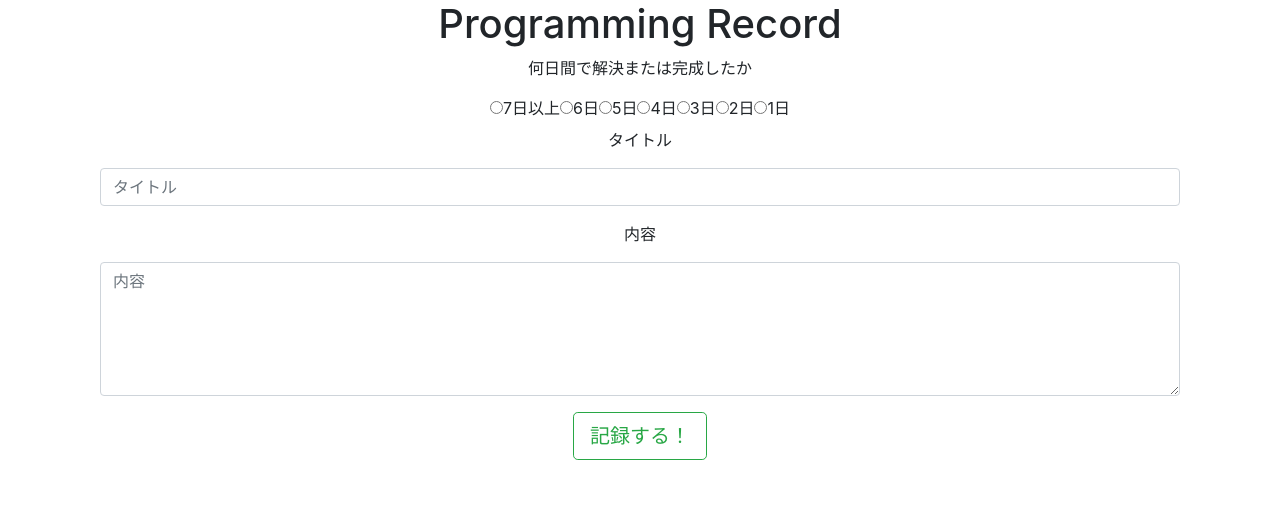
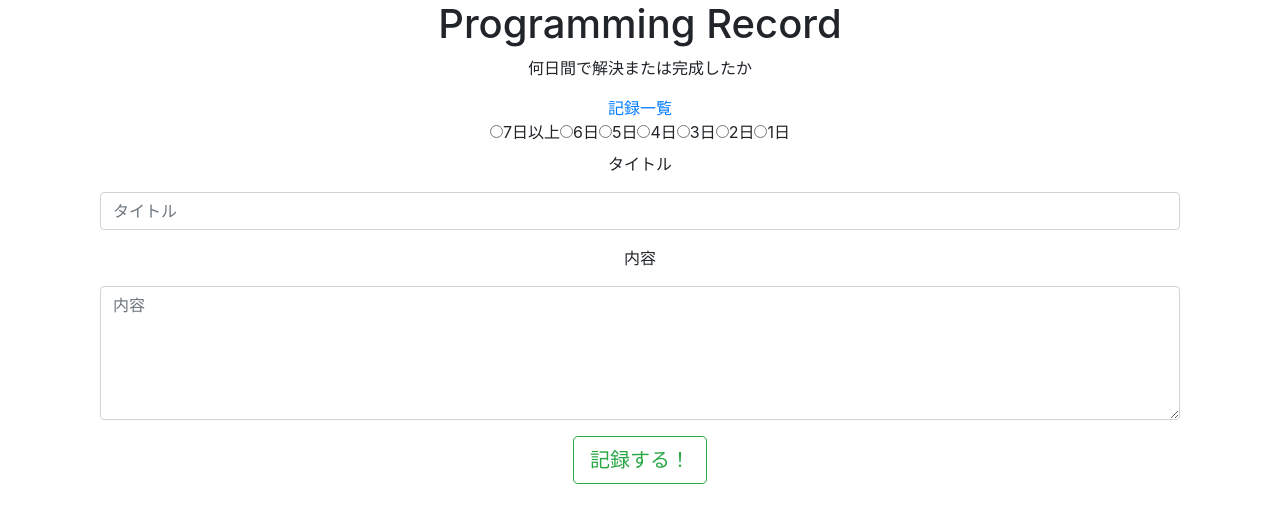
Before and after one commit to jnn-natsumi/Record_app, a Vue app: page / in a window 1280 px wide. Shown: the top 522 px of the page. Built offline with nearby package versions, Linux system fonts and the light colour scheme; the HTML template or start-up script is replaced by a standard one.

Commit message:
Add link

```diff
--- a/src/front/components/Post.vue
+++ b/src/front/components/Post.vue
@@ -2,6 +2,8 @@
   <div>
     <h1>{{title}}</h1>
       <p>{{description}}</p>
+      <a href="https://thawing-thicket-84246.herokuapp.com">記録</a>
+      <a href="https://thawing-thicket-84246.herokuapp.com/post/list">一覧</a>
     <div v-if="!posted"><!-- 入力エリア ここから -->
       <div>
         <input type="radio" id="7" value="7" v-model="post.day"><label for="7">7日以上</label>
```
Also changed, not shown: 1 other file (tests, documents, lock files or other folders).
